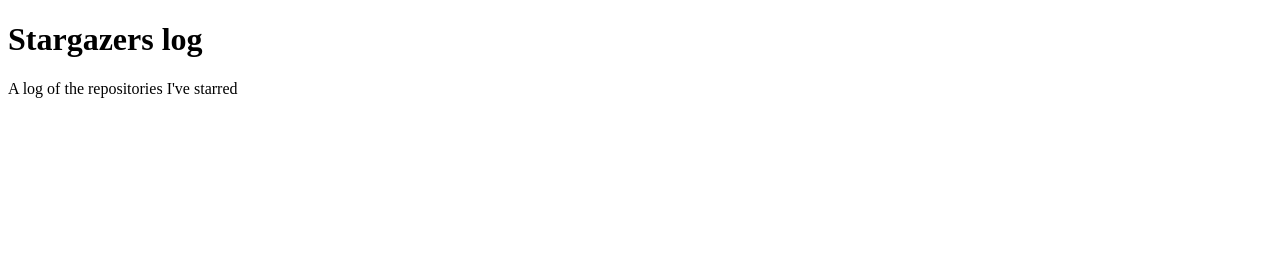
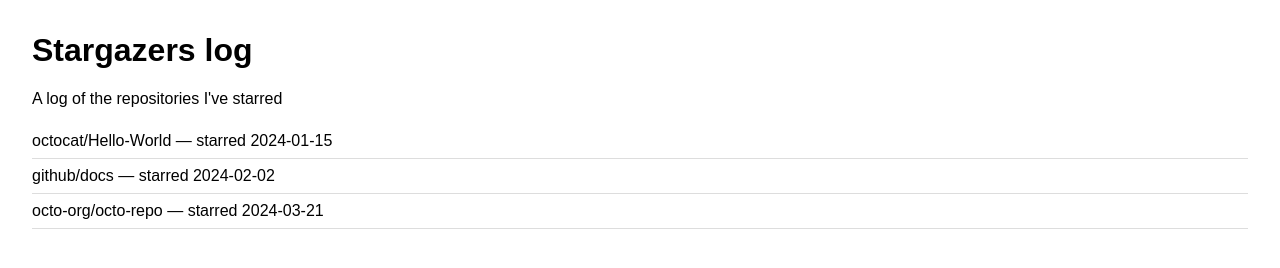
Before and after one commit to boi4frend/Stargazers-log, a plain HTML site: page index.html in a window 1280 px wide. Drawn offline with Linux system fonts and the light colour scheme.

Commit message:
A list of starred repositories

```diff
--- /dev/null
+++ b/events.json
@@ -0,0 +1,5 @@
+[
+  { "name": "octocat/Hello-World", "starred": "2024-01-15" },
+  { "name": "github/docs", "starred": "2024-02-02" },
+  { "name": "octo-org/octo-repo", "starred": "2024-03-21" }
+]
--- a/index.html
+++ b/index.html
@@ -3,9 +3,12 @@
   <head>
     <meta charset = "utf-8">
     <title>Stargazers log</title>
+    <link rel="stylesheet" href="style.css">
   </head>
-    <body>
       <h1>Stargazers log</h1>
       <p>A log of the repositories I've starred</p>
       </body>
+      <ul id="starred">
+        <script src="script.js"></script>
+  </body>
 </html>
--- /dev/null
+++ b/script.js
@@ -0,0 +1,10 @@
+fetch("events.json")
+  .then((response) => response.json())
+  .then((events) => {
+    const list = document.querySelector("#starred");
+    events.forEach((event) => {
+      const item = document.createElement("li");
+      item.textContent = `${event.name} — starred ${event.starred}`;
+      list.appendChild(item);
+    });
+  });
--- /dev/null
+++ b/style.css
@@ -0,0 +1,12 @@
+body{
+    font-family: sans-serif;
+    margin: 2rem;
+}
+ul{
+    list-style-type: none;
+    padding: 0;
+}
+li{
+    padding: 0.5rem 0;
+    border-bottom: 1px solid #ddd;
+}
```
